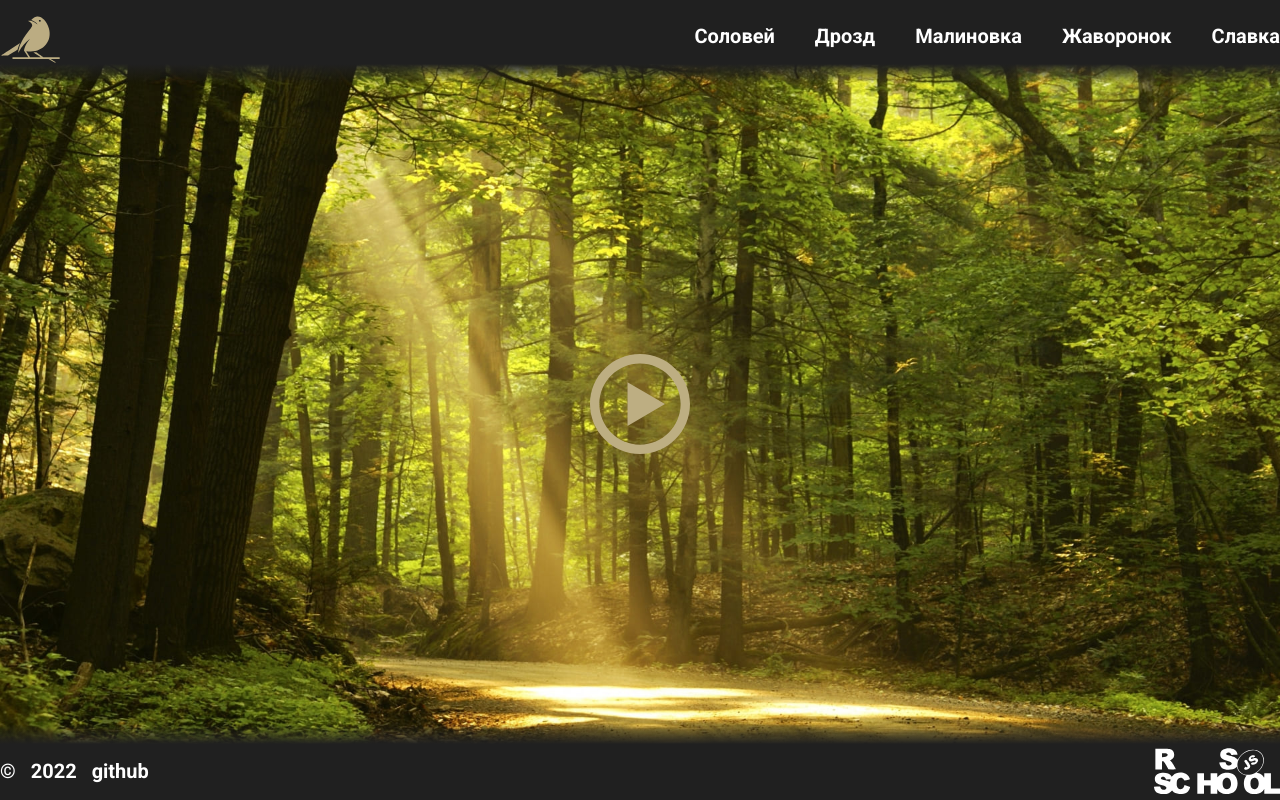
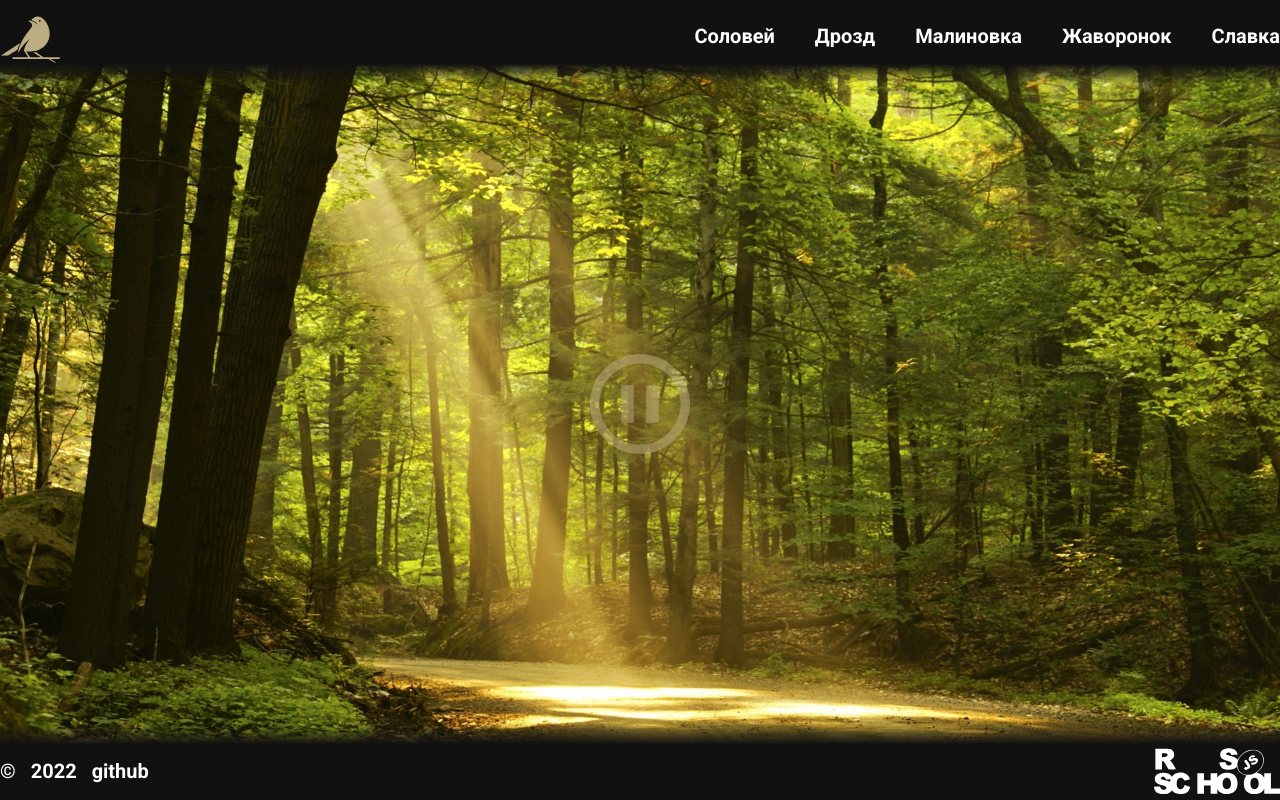
Before and after one commit to avpankov/eco-sounds, a website: page index.html in a window 1280 px wide. Both pictures are taken after a click on the button 640 px from the left and 404 px from the top of the page. Shown: the top 800 px of the page. Drawn offline with Linux system fonts and the light colour scheme.

Commit message:
feat: add initial sound

```diff
--- a/index.html
+++ b/index.html
@@ -18,16 +18,17 @@
             <a href="#" class="header__logo"></a>
         <nav class="nav">
             <ul class="nav__list">
-                <li class="nav__item">Соловей</li>
-                <li class="nav__item">Дрозд</li>
-                <li class="nav__item">Малиновка</li>
-                <li class="nav__item">Жаворонок</li>
-                <li class="nav__item">Славка</li>
+                <li class="nav__item" data-item="solovey">Соловей</li>
+                <li class="nav__item" data-item="drozd">Дрозд</li>
+                <li class="nav__item" data-item="zarynka">Малиновка</li>
+                <li class="nav__item" data-item="javoronok">Жаворонок</li>
+                <li class="nav__item" data-item="slavka">Славка</li>
             </ul>
         </nav>
     </header>
     <main>
-        <button class="play"></button>
+        <button class="controller play"></button>
+        <button class="controller pause"></button>
     </main>
     <footer class="footer container">
         <div class="footer__info">
@@ -37,6 +38,7 @@
         </div>
         <a href="https://rs.school/js-stage0/" target="_blank" class="rss-logo"></a>
     </footer>
+    <script src="./src/index.js"></script>
 </body>
 
 </html>
--- a/src/index.js
+++ b/src/index.js
@@ -1 +1,30 @@
-import bootstrap from 'bootstrap';
+let navList = document.querySelector('.nav__list');
+let audio = document.createElement('audio');
+document.body.appendChild(audio);
+
+// navList.addEventListener('click', (e) => {
+//     console.log(e.target);
+// })
+
+let play = document.querySelector('.play');
+let pause = document.querySelector('.pause');
+
+play.addEventListener('click', () => {
+    play.style.display = 'none';
+    pause.style.display = 'block';
+    playAudio('forest');
+});
+
+pause.addEventListener('click', () => {
+    play.style.display = 'block';
+    pause.style.display = 'none';
+    audio.pause();
+});
+
+
+function playAudio(bird) {
+    audio.src = `./src/assets/audio/${bird}.mp3`;
+    audio.autoplay = true;
+    audio.currentTime = 0;
+    audio.play();
+}
--- a/src/scss/index.scss
+++ b/src/scss/index.scss
@@ -3,7 +3,7 @@
 @import './layouts/footer';
 
 body {
-    background-color: rgb(32, 32, 32);
+    background-color: rgb(17, 17, 17);
     overflow: hidden;
     margin: 0;
     font-family: 'Roboto', sans-serif;
--- a/src/scss/layouts/_footer.scss
+++ b/src/scss/layouts/_footer.scss
@@ -51,5 +51,5 @@
     height: 20px;
     top: -20px;
     left: -300px;
-    background: linear-gradient( rgba(255, 255, 255, 0), rgb(32, 32, 32));
+    background: linear-gradient( rgba(255, 255, 255, 0), rgb(17, 17, 17));
 }
--- a/src/scss/layouts/_header.scss
+++ b/src/scss/layouts/_header.scss
@@ -54,5 +54,5 @@
     height: 20px;
     top: 64px;
     left: 0;
-    background: linear-gradient(rgb(32, 32, 32), rgba(255, 255, 255, 0));
+    background: linear-gradient(rgb(17, 17, 17), rgba(255, 255, 255, 0));
 }
--- a/src/scss/layouts/_main.scss
+++ b/src/scss/layouts/_main.scss
@@ -8,17 +8,28 @@ main {
     justify-content: center;
     align-items: center;
 }
-
-.play {
+button.controller {
     width: 100px;
     height: 100px;
     border: none;
+    opacity: .5;
+    transition: opacity 0.5s;
+    cursor: pointer;
+}
+
+button.play {
     background: url('../assets/svg/play.svg');
     background-size: contain;
     background-repeat: no-repeat;
-    transition: filter 0.3s;
-    cursor: pointer;
 }
-.play:hover {
-    filter: brightness(0.9);
+
+button.pause {
+    display: none;
+    background: url('../assets/svg/pause.svg');
+    background-size: contain;
+    background-repeat: no-repeat;
 }
+
+.controller:hover {
+    opacity: .7;
+}
```
Also changed, not shown: src/scss/index.css, 1 other file.
